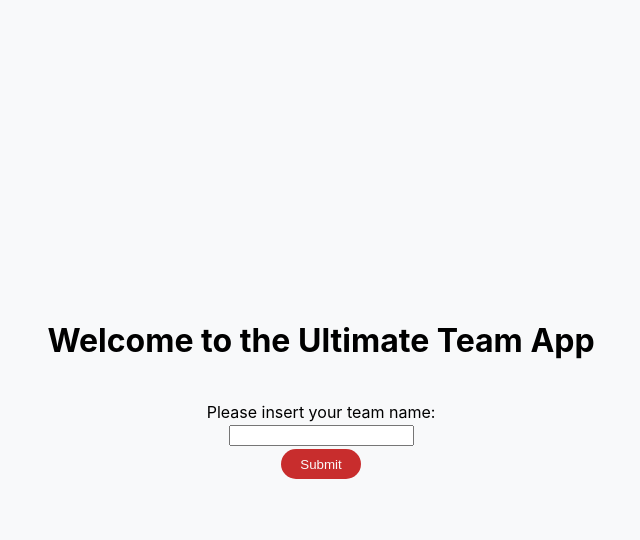
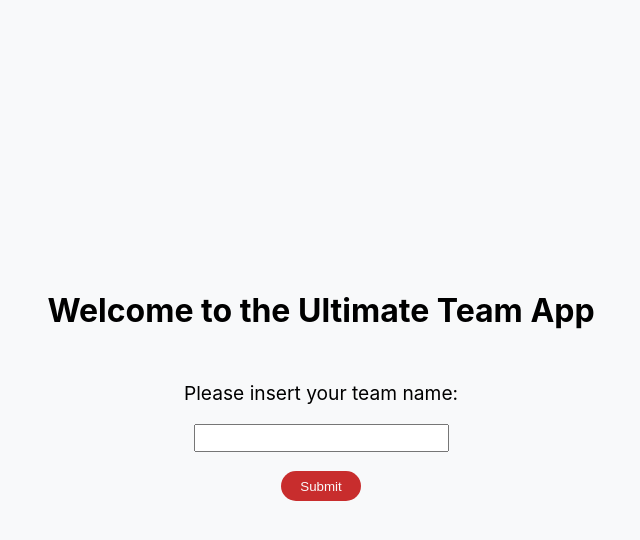
Before and after one commit to darokrk/Ultimate-Team-React, a React (Create React App) app: page / in a window 1280 px wide. Both pictures are taken after a click on the element 640 px from the left and 435 px from the top of the page. Shown: the top 540 px of the page, without its empty margins (319-959 px from the left). Built offline with nearby package versions, Linux system fonts and the light colour scheme.

Commit message:
Changed height and font size team name input and added required attr

```diff
--- a/src/Components/TeamPicker/TeamPicker.js
+++ b/src/Components/TeamPicker/TeamPicker.js
@@ -77,9 +77,11 @@ class TeamPicker extends Component {
             <form className="picker__form" onSubmit={this.handleSubmit}>
               <label>Please insert your team name:</label>
               <input
+                className="form__input"
                 type="text"
                 value={this.state.teamName}
                 onChange={this.handleTeamName}
+                required
               />
               <button className="button">Submit</button>
             </form>
--- a/src/Components/TeamPicker/TeamPicker.scss
+++ b/src/Components/TeamPicker/TeamPicker.scss
@@ -43,9 +43,14 @@
 
 .picker__form {
   display: flex;
-  height: 120px;
+  height: 180px;
   flex-direction: column;
   justify-content: space-around;
   align-items: center;
   padding: 20px;
+  font-size: 1.2rem;
+
+  .form__input {
+    font-size: inherit;
+  }
 }
```
